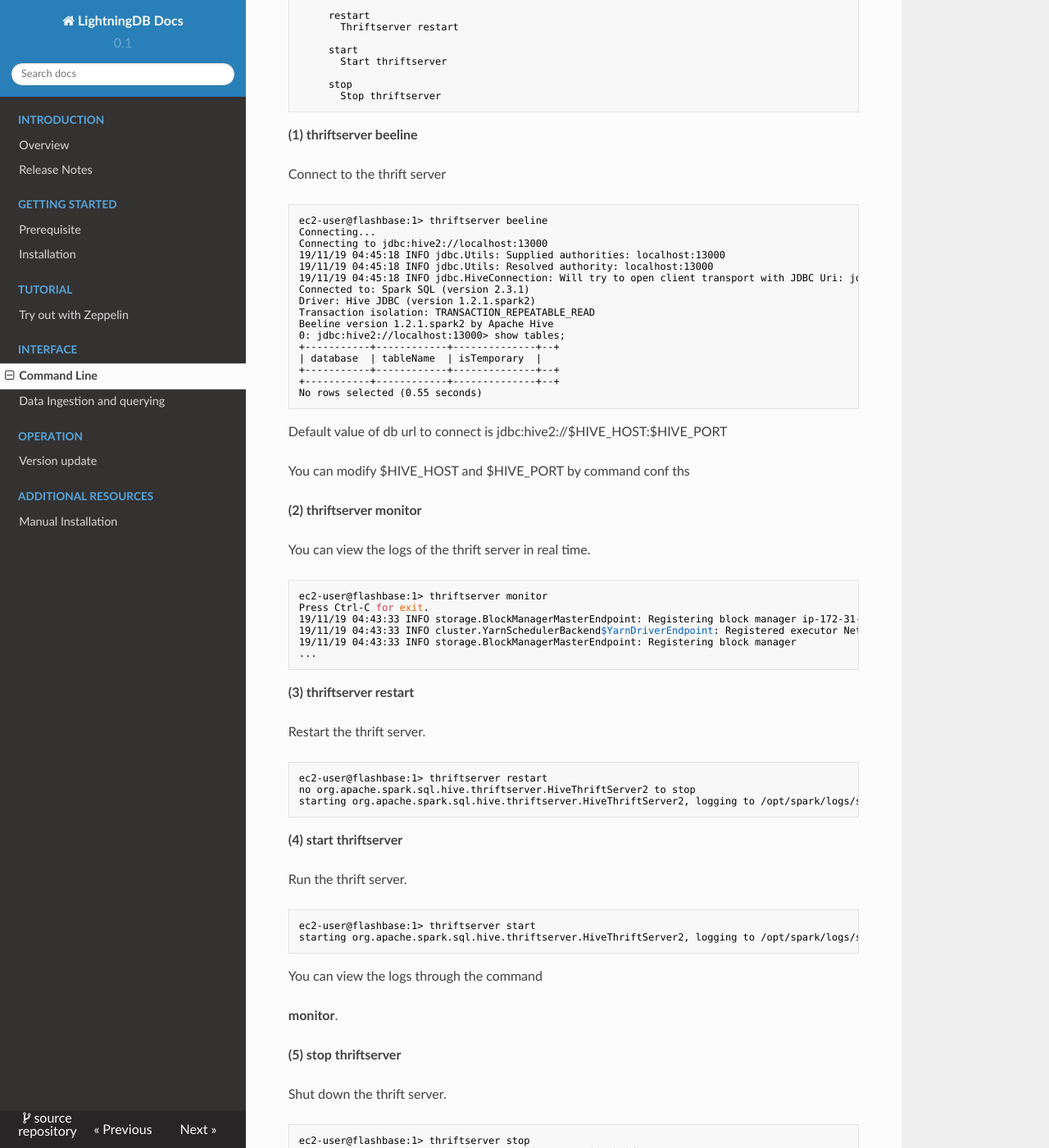
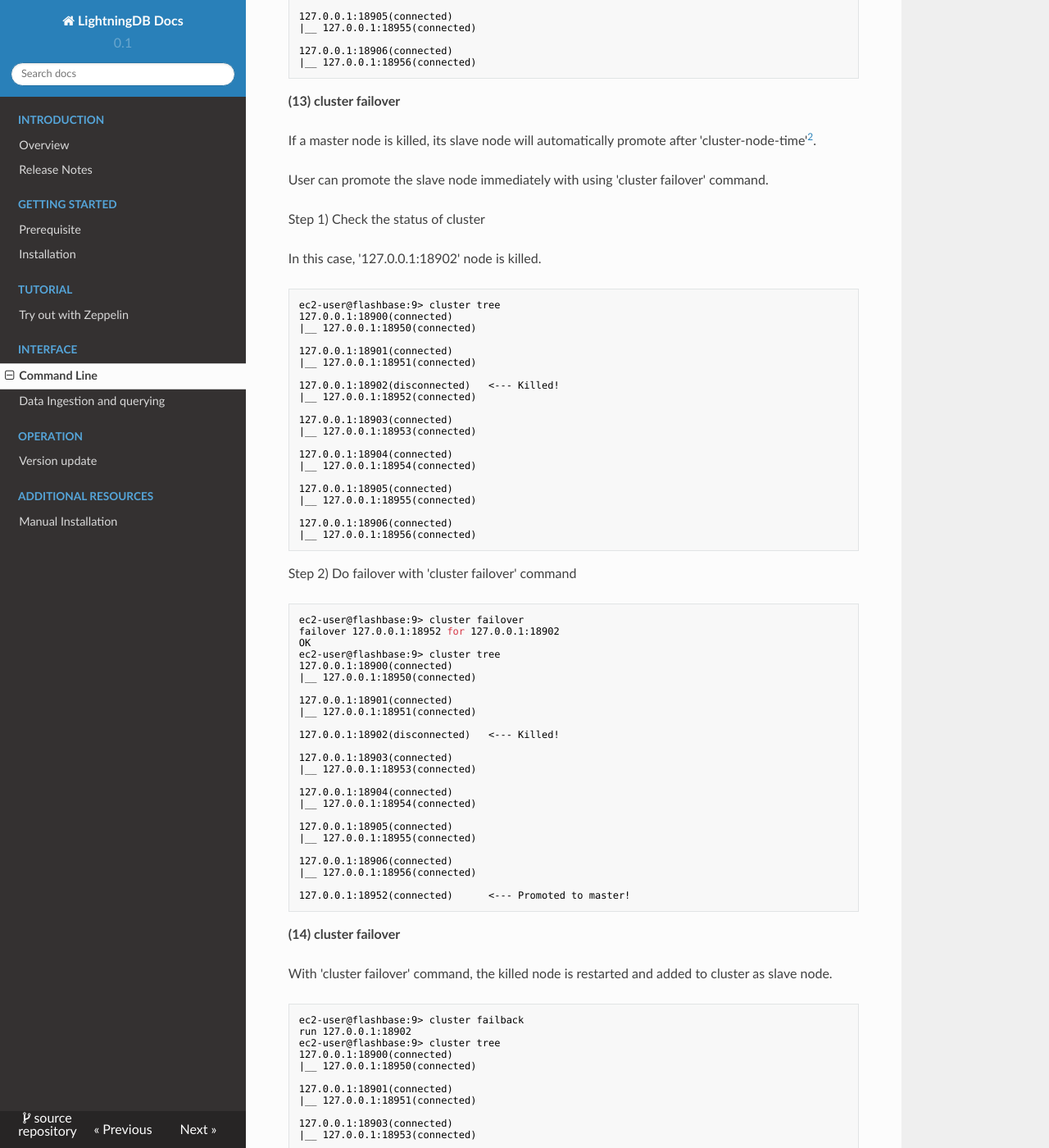
Before and after one commit to mnms/docs, an MkDocs documentation site: the page built from docs/command-line-interface.md, in a window 1280 px wide and 1400 px high, scrolled down 11532 px. Shown: the whole window at 82% size. Built offline with MkDocs 1.6.1, drawn with Linux system fonts in a browser that asks for light colours; nearby versions of some CDN libraries; some of the changed text lies outside the part shown.

Commit message:
add cluster tree/failover/failback commands in docs

````diff
--- a/docs/command-line-interface.md
+++ b/docs/command-line-interface.md
@@ -689,6 +689,128 @@ f39ed05ace18e97f74c745636ea1d171ac1d456f 127.0.0.1:18103 master - 0 157412792717
 9fd612b86a9ce1b647ba9170b8f4a8bfa5c875fc 127.0.0.1:18102 master - 0 1574127926171 2 connected 13108-16383
 ```
 
+**(12) cluster tree**
+
+User can check the status of master nodes and slaves and show which master and slave nodes are linked.
+
+``` bash
+ec2-user@flashbase:9> cluster tree
+127.0.0.1:18900(connected)
+|__ 127.0.0.1:18950(connected)
+
+127.0.0.1:18901(connected)
+|__ 127.0.0.1:18951(connected)
+
+127.0.0.1:18902(connected)
+|__ 127.0.0.1:18952(connected)
+
+127.0.0.1:18903(connected)
+|__ 127.0.0.1:18953(connected)
+
+127.0.0.1:18904(connected)
+|__ 127.0.0.1:18954(connected)
+
+127.0.0.1:18905(connected)
+|__ 127.0.0.1:18955(connected)
+
+127.0.0.1:18906(connected)
+|__ 127.0.0.1:18956(connected)
+```
+
+**(13) cluster failover**
+
+If a master node is killed, its slave node will automatically promote after 'cluster-node-time'[^2].
+
+User can promote the slave node immediately with using 'cluster failover' command.
+
+Step 1) Check the status of cluster
+
+In this case, '127.0.0.1:18902' node is killed.
+
+``` bash
+ec2-user@flashbase:9> cluster tree
+127.0.0.1:18900(connected)
+|__ 127.0.0.1:18950(connected)
+
+127.0.0.1:18901(connected)
+|__ 127.0.0.1:18951(connected)
+
+127.0.0.1:18902(disconnected)   <--- Killed!
+|__ 127.0.0.1:18952(connected)
+
+127.0.0.1:18903(connected)
+|__ 127.0.0.1:18953(connected)
+
+127.0.0.1:18904(connected)
+|__ 127.0.0.1:18954(connected)
+
+127.0.0.1:18905(connected)
+|__ 127.0.0.1:18955(connected)
+
+127.0.0.1:18906(connected)
+|__ 127.0.0.1:18956(connected)
+```
+
+Step 2) Do failover with 'cluster failover' command
+
+``` bash
+ec2-user@flashbase:9> cluster failover
+failover 127.0.0.1:18952 for 127.0.0.1:18902
+OK
+ec2-user@flashbase:9> cluster tree
+127.0.0.1:18900(connected)
+|__ 127.0.0.1:18950(connected)
+
+127.0.0.1:18901(connected)
+|__ 127.0.0.1:18951(connected)
+
+127.0.0.1:18902(disconnected)   <--- Killed!
+
+127.0.0.1:18903(connected)
+|__ 127.0.0.1:18953(connected)
+
+127.0.0.1:18904(connected)
+|__ 127.0.0.1:18954(connected)
+
+127.0.0.1:18905(connected)
+|__ 127.0.0.1:18955(connected)
+
+127.0.0.1:18906(connected)
+|__ 127.0.0.1:18956(connected)
+
+127.0.0.1:18952(connected)      <--- Promoted to master!
+```
+
+**(14) cluster failover**
+
+With 'cluster failover' command, the killed node is restarted and added to cluster as slave node.
+
+``` bash
+ec2-user@flashbase:9> cluster failback
+run 127.0.0.1:18902
+ec2-user@flashbase:9> cluster tree
+127.0.0.1:18900(connected)
+|__ 127.0.0.1:18950(connected)
+
+127.0.0.1:18901(connected)
+|__ 127.0.0.1:18951(connected)
+
+127.0.0.1:18903(connected)
+|__ 127.0.0.1:18953(connected)
+
+127.0.0.1:18904(connected)
+|__ 127.0.0.1:18954(connected)
+
+127.0.0.1:18905(connected)
+|__ 127.0.0.1:18955(connected)
+
+127.0.0.1:18906(connected)
+|__ 127.0.0.1:18956(connected)
+
+127.0.0.1:18952(connected)       <--- Promoted to master!
+|__ 127.0.0.1:18902(connected)   <--- Failbacked. Now this node is slave!
+```
+
 # 2. Thrift Server Commands
 
 If you want to see the list of Thrift Server commands, use the 'thriftserver' command without any option.
@@ -841,3 +963,4 @@ SPARK_LOG_SAVE_MIN=2000
 
 
 [^1]: If user types 'cfc 1', ${SR2_HOME} will be '~/tsr2/cluster_1/tsr2-assembly-1.0.0-SNAPSHOT'.
+[^2]: 'cluster-node-time' can be set with using 'config set' command. Its default time is 1200,000 msec.
````
